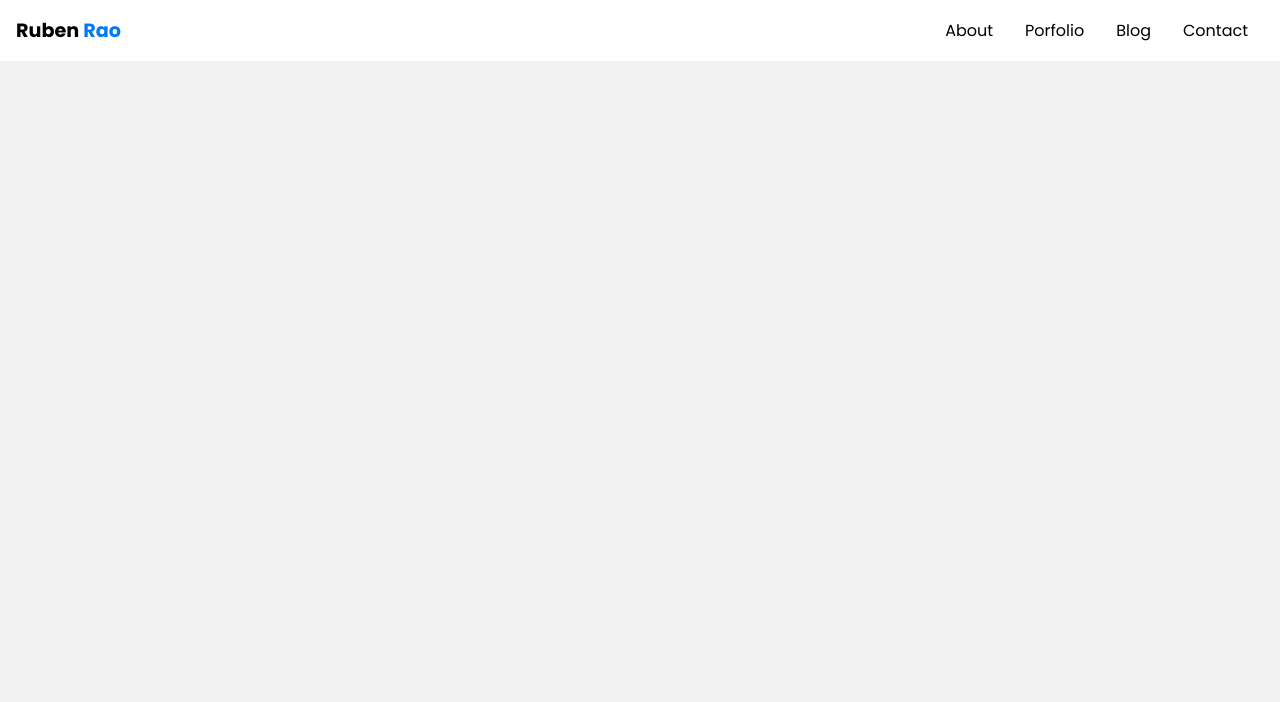
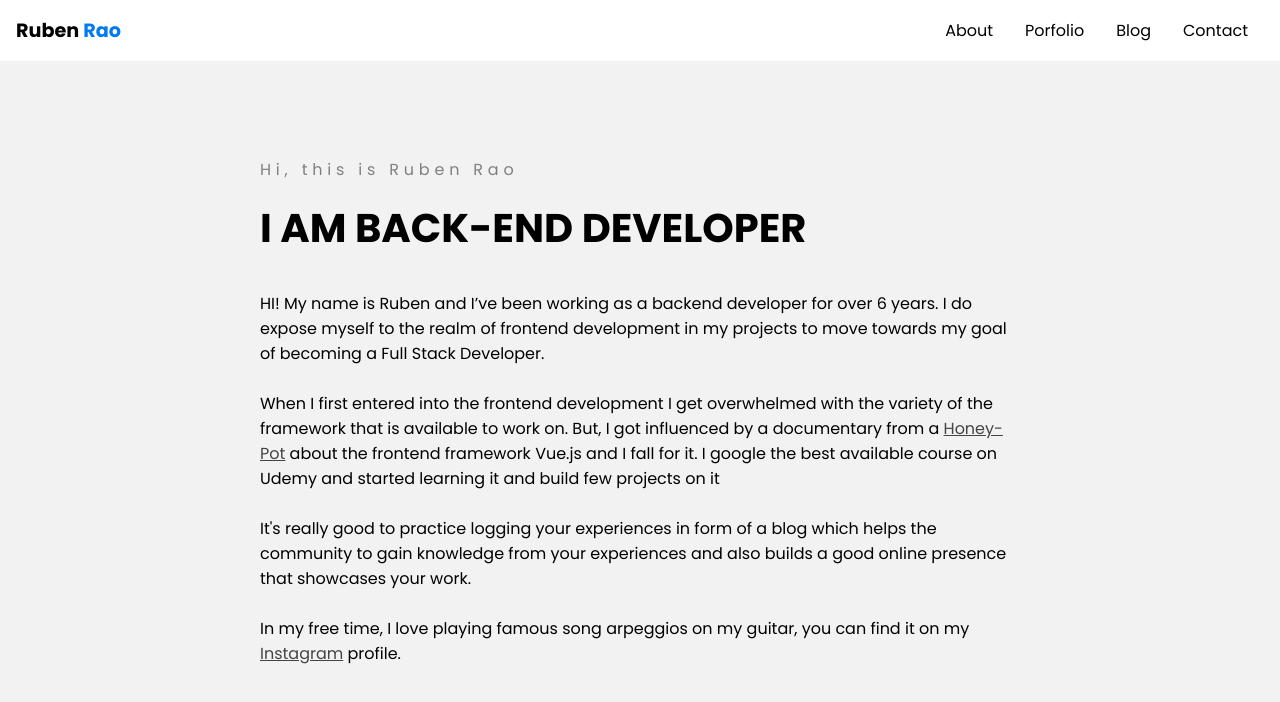
Before and after one commit to pmrubenrao/Portfolio-Website, a Vue app: page / in a window 1280 px wide. Shown: the top 702 px of the page. Built offline with nearby package versions, Linux system fonts and the light colour scheme.

Commit message:
Added the About me section in the page

```diff
--- a/src/App.vue
+++ b/src/App.vue
@@ -1,11 +1,13 @@
 <template>
   <navigation-menu></navigation-menu>
+  <about-me></about-me>
 </template>
 
 <script>
 import NavigationMenu from './components/NavigationMenu.vue';
+import AboutMe from './components/AboutMe.vue';
 export default {
-  components: { NavigationMenu },
+  components: { NavigationMenu,AboutMe },
   data() {
     return {
       friends: [
--- /dev/null
+++ b/src/components/AboutMe.vue
@@ -0,0 +1,102 @@
+<template>
+  <section class="about">
+    <div class="container">
+      <p class="subhead">Hi, this is Ruben Rao</p>
+      <h1>I am Back-end developer</h1>
+        <p>
+          HI! My name is Ruben and I’ve been working as a backend developer for over 6 years.
+          I do expose myself to the realm of frontend development in my projects to move towards my goal of becoming a Full Stack Developer.
+          <br>
+          <br>
+            When I first entered into the frontend development I get overwhelmed with the variety of the framework that is available to work on.
+            But, I got influenced by a documentary from a <a href="https://www.youtube.com/watch?v=OrxmtDw4pVI/">Honey-Pot</a> about the frontend framework Vue.js and I fall for it.
+            I google the best available course on Udemy and started learning it and build few projects on it
+          <br>
+          <br>
+            It's really good to practice logging your experiences in form of a blog which helps the community to gain knowledge from your experiences and also builds a good online presence that showcases your work.
+          <br>
+          <br>
+            In my free time, I love playing famous song arpeggios on my guitar, you can find it on my <a href="https://www.instagram.com/ruben_rao/">Instagram</a> profile.
+        </p>
+    </div>
+  </section>
+</template>
+
+<script>
+</script>
+
+<style lang=scss scoped>
+:root {
+  --primary-color: #007af3;
+}
+body {
+  background: #f2f2f2;
+  margin: 0px;
+  font-family: 'Poppins';
+}
+
+.navbar {
+  background: white;
+  padding: 1em;
+
+  .logo {
+  text-decoration: none;
+  font-weight: 700;
+  color: black;
+  font-size: 1.2em;
+
+  span {
+    color: var(--primary-color);
+  }
+  }
+
+  nav {
+  display: none;
+  }
+
+  .container {
+  display: flex;
+  place-content: space-between;
+  }
+  .mobile-menu {
+  cursor: pointer;
+  }
+  img {
+  width: 1.5em;
+  height: auto;
+  }
+}
+
+a {
+  color: #444444;
+}
+
+ul {
+  margin: 0;
+}
+
+section {
+  /* margin: 0 1rem 0 1rem; */
+  padding: 5em 2em;
+  max-width: 47.5em;
+  margin: 0 auto 0 auto;
+}
+
+.about {
+  // text-align: center;
+  display: flex;
+  justify-content: center;
+  // max-width: 47.5em;
+  // margin: 0 auto 0 auto;
+  .subhead {
+  color: gray;
+  letter-spacing: 0.3em;
+  }
+
+  .container h1 {
+  text-transform: uppercase;
+  font-size: 2.5em;
+  margin-top: 0.2em;
+  }
+}
+</style>
```
